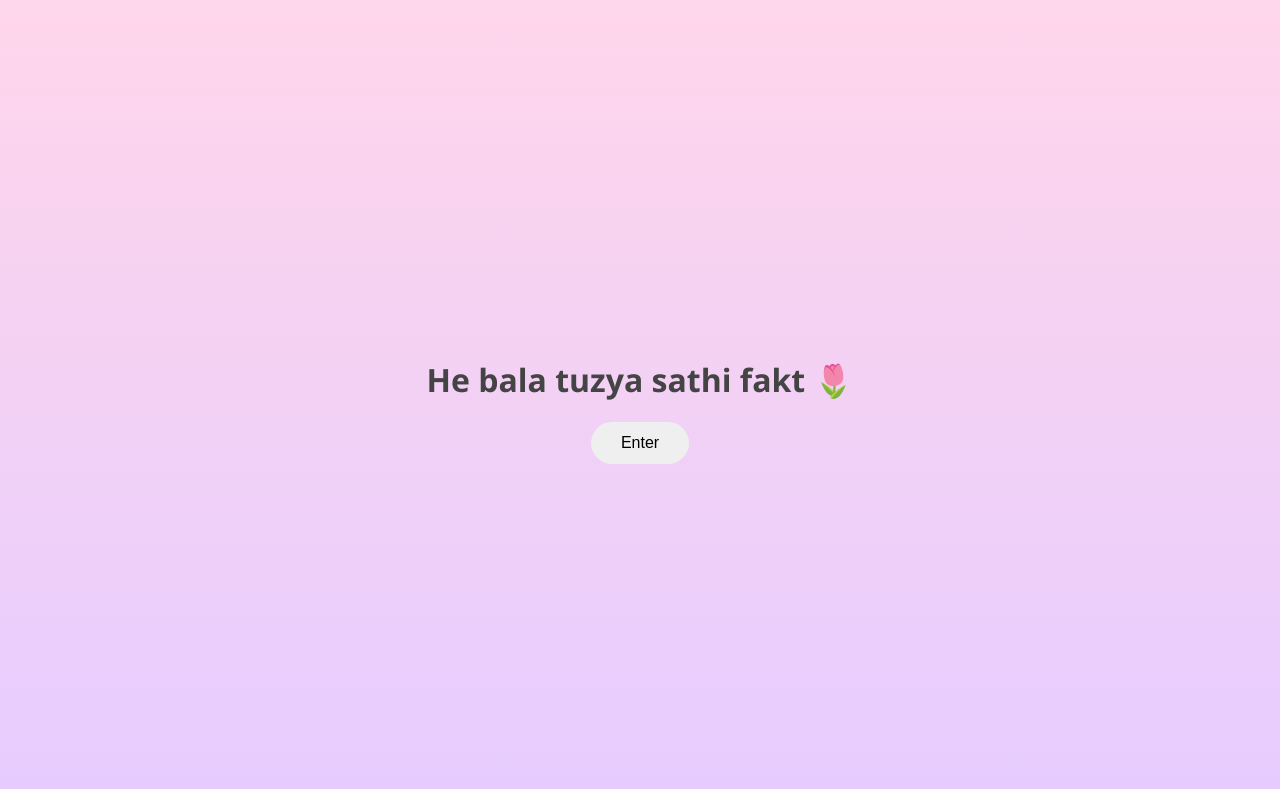
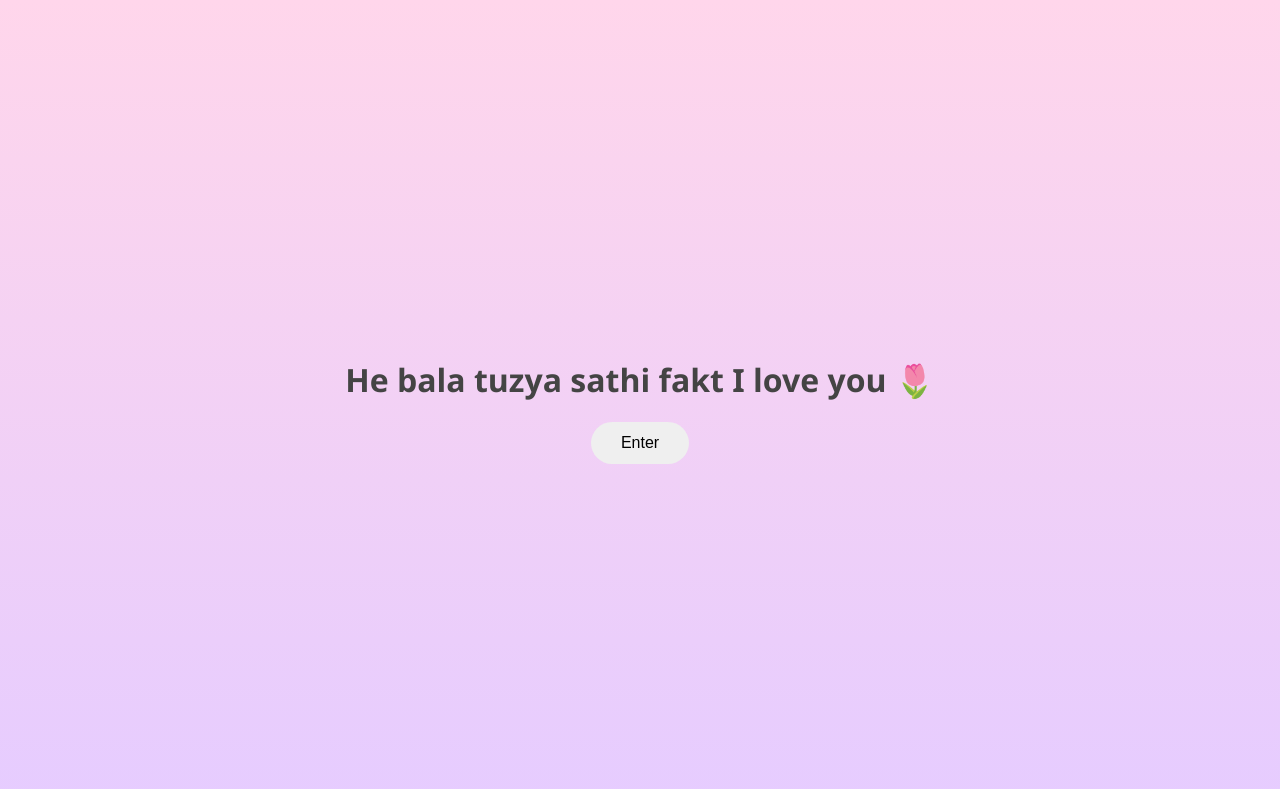
Before and after one commit to nsarts1707/ney-year, a plain HTML site: page index.html in a window 1280 px wide. Shown: the top 789 px of the page. Drawn offline with Linux system fonts and the light colour scheme.

Commit message:
Update index.html

```diff
--- a/index.html
+++ b/index.html
@@ -10,7 +10,7 @@
 
 <!-- LOCK SCREEN -->
 <div id="lockScreen">
-  <h1> He bala tuzya sathi fakt 🌷</h1>
+  <h1> He bala tuzya sathi fakt  I love you  🌷</h1>
   <button onclick="enterSite()">Enter</button>
 </div>
 
```
